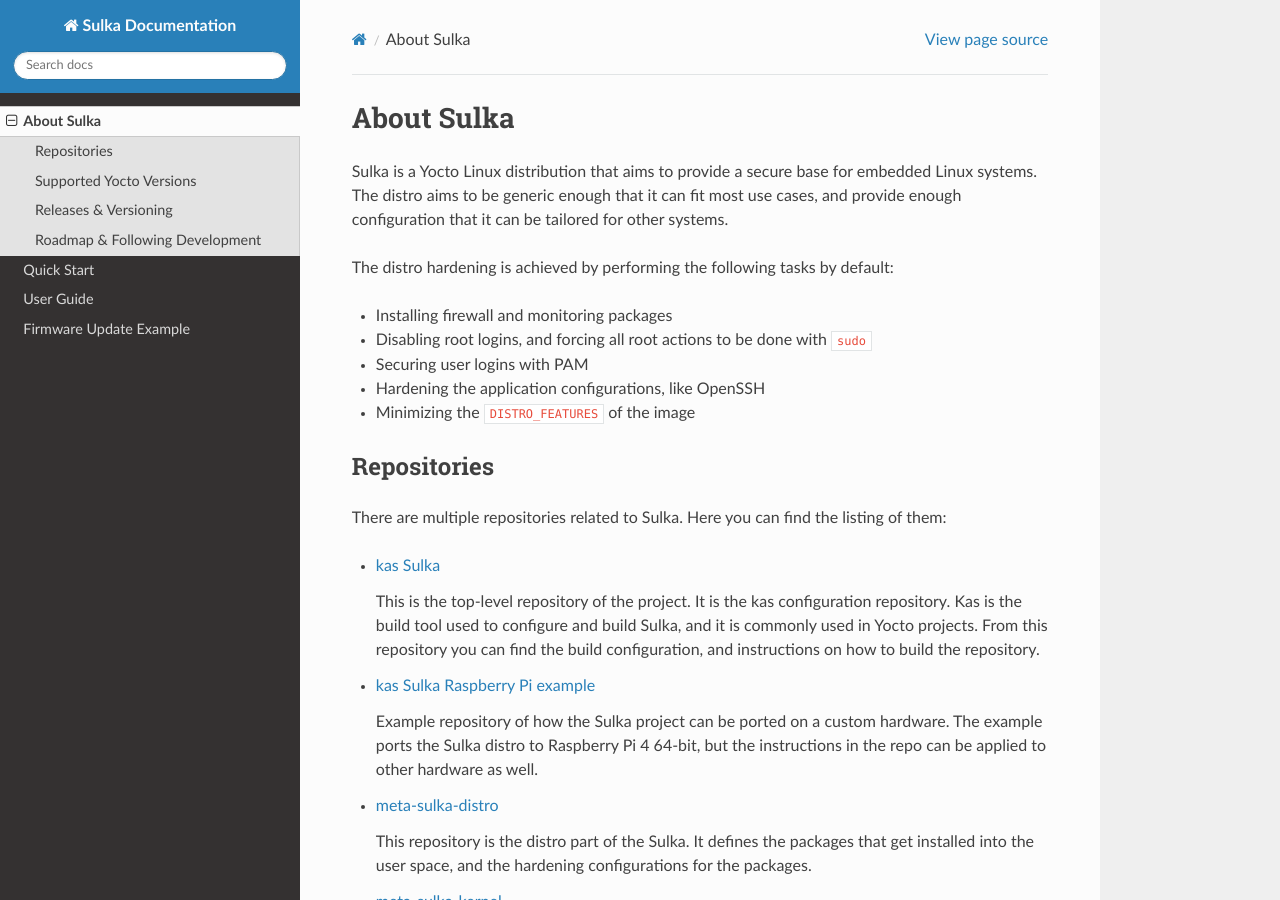
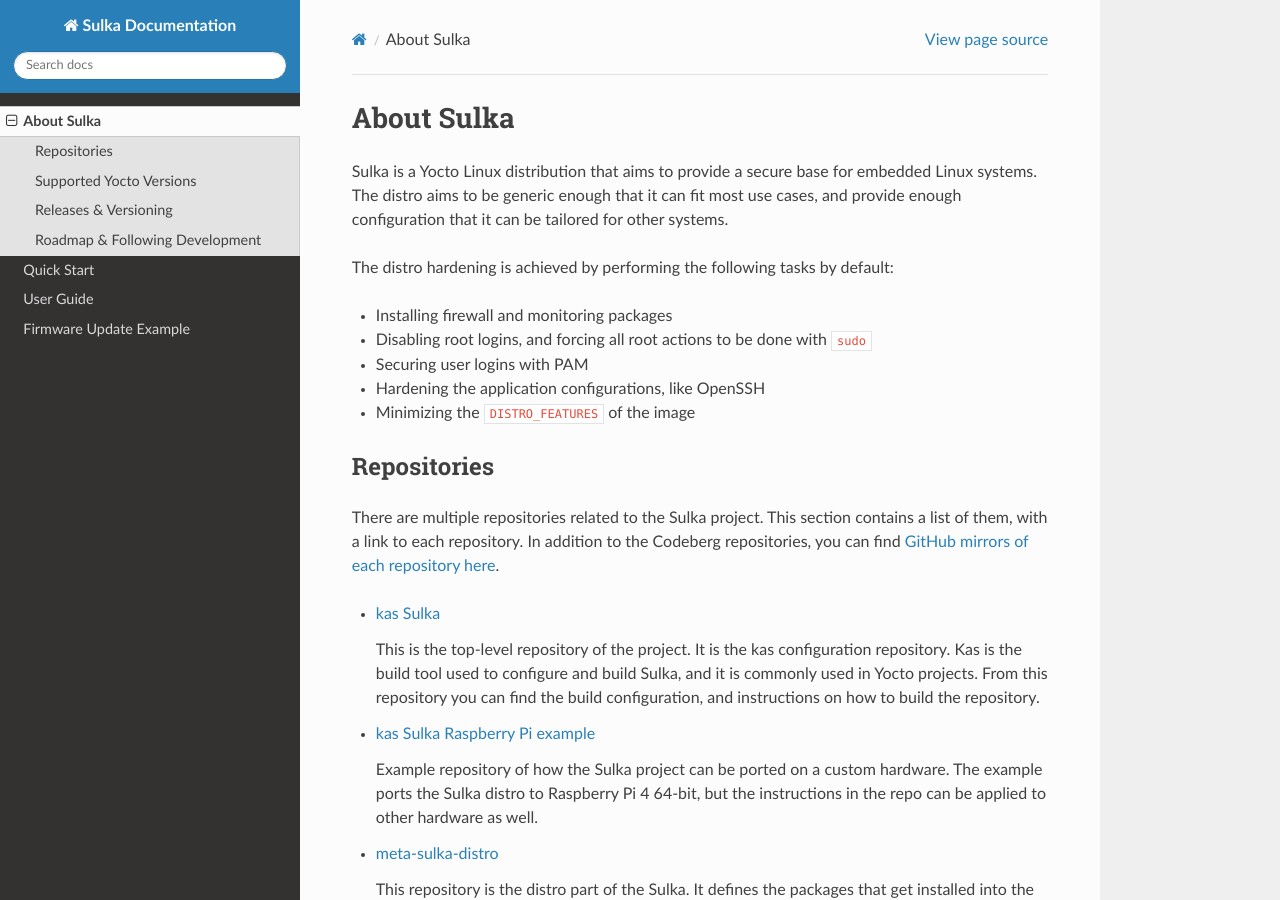
Before and after one commit to AltidSec/sulka-docs, a Sphinx documentation site: the page built from source/about.rst, in a window 1280 px wide and 900 px high. Built offline with Sphinx 7.4.7 and the Read the Docs theme 3.1.0, drawn with Linux system fonts in a browser that asks for light colours.

Commit message:
about: Add information about GitHub mirrors

```diff
--- a/source/about.rst
+++ b/source/about.rst
@@ -15,7 +15,8 @@
 Repositories
 ************
 
-There are multiple repositories related to Sulka. Here you can find the listing of them:
+There are multiple repositories related to the Sulka project. This section contains a list of them, with a link to each repository.
+In addition to the Codeberg repositories, you can find `GitHub mirrors of each repository here <https://github.com/AltidSec/>`_.
 
 * `kas Sulka <https://codeberg.org/AltidSec/kas-sulka>`_
 
```
